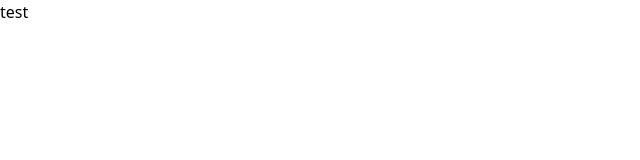
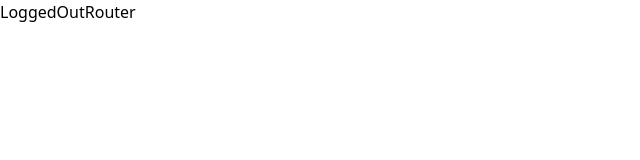
Before and after one commit to Definitely-Human/uber-clone-client, a React (Vite) app: page / in a window 1280 px wide. Shown: the top 160 px of the page, without its empty margins (0-640 px from the left). Built offline with nearby package versions, Linux system fonts and the light colour scheme.

Commit message:
React Router setup.

```diff
--- a/package.json
+++ b/package.json
@@ -14,7 +14,8 @@
         "@apollo/client": "^3.8.3",
         "graphql": "^16.8.0",
         "react": "^18.2.0",
-        "react-dom": "^18.2.0"
+        "react-dom": "^18.2.0",
+        "react-router-dom": "^6.16.0"
     },
     "devDependencies": {
         "@types/react": "^18.2.15",
--- a/src/App.tsx
+++ b/src/App.tsx
@@ -1,13 +1,10 @@
 import { useState } from "react";
+import LoggedOutRouter from "./routers/logged-out-router";
 
 function App() {
     const [count, setCount] = useState(0);
 
-    return (
-        <>
-            <h1>test</h1>
-        </>
-    );
+    return <LoggedOutRouter />;
 }
 
 export default App;
--- /dev/null
+++ b/src/routers/logged-in-router.tsx
@@ -0,0 +1,7 @@
+import React from "react";
+
+const LoggedInRouter = () => {
+    return <div>LoggedInRouter</div>;
+};
+
+export default LoggedInRouter;
--- /dev/null
+++ b/src/routers/logged-out-router.tsx
@@ -0,0 +1,7 @@
+import React from "react";
+
+const LoggedOutRouter = () => {
+    return <div>LoggedOutRouter</div>;
+};
+
+export default LoggedOutRouter;
```
Also changed, not shown: 1 other file (tests, documents, lock files or other folders).
